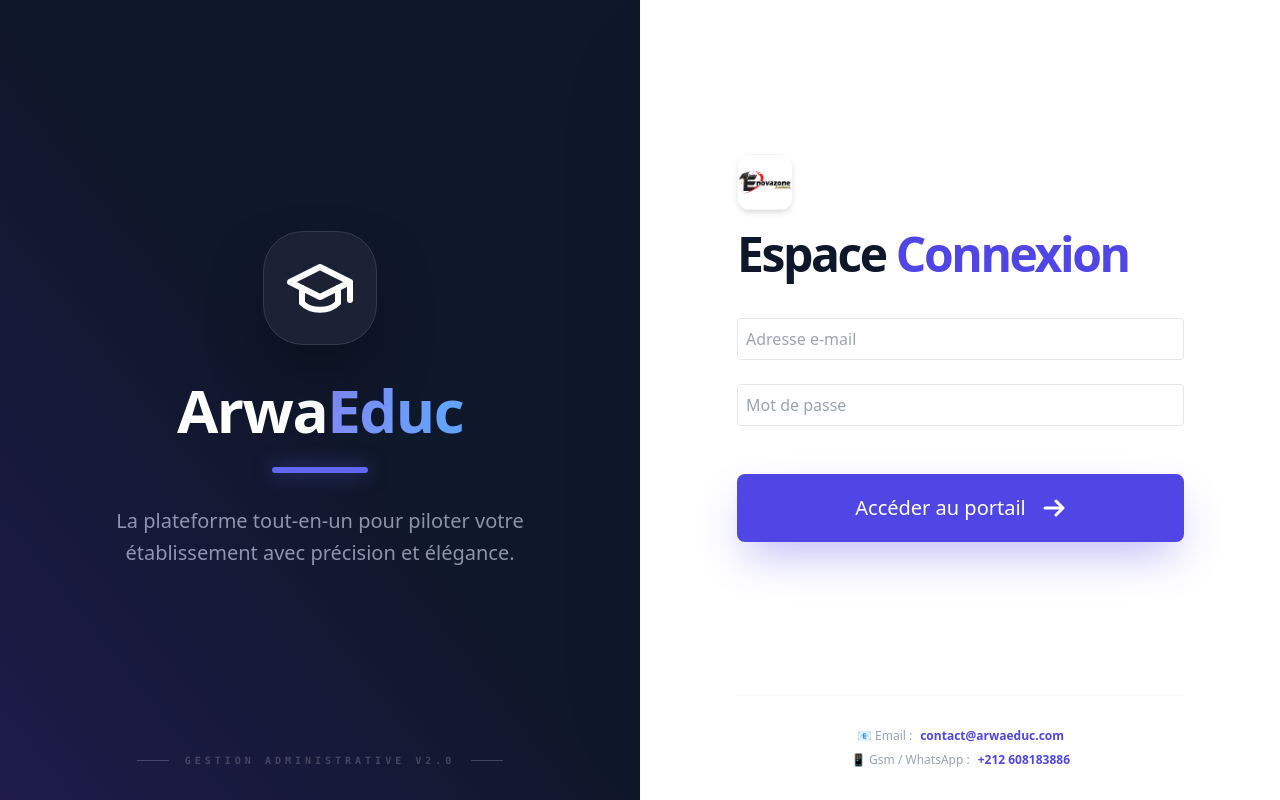
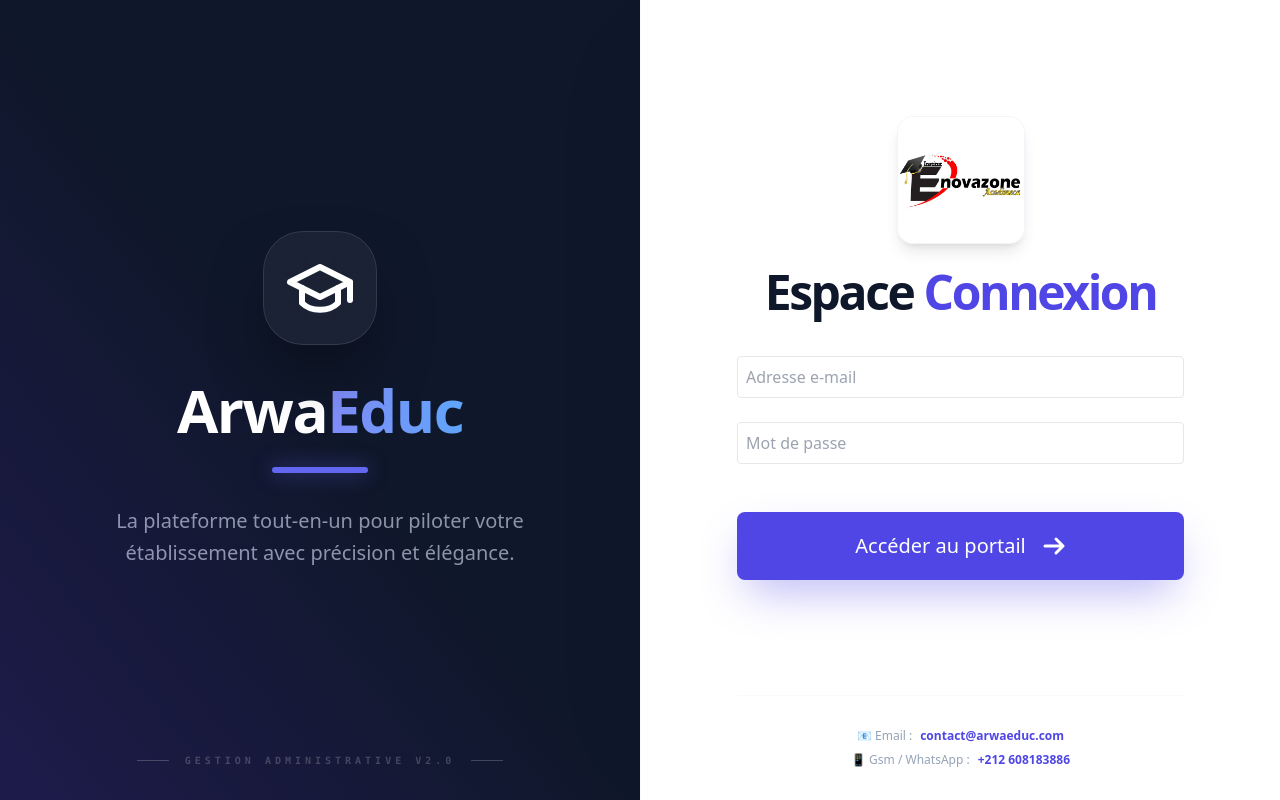
Before and after one commit to bestqrov/tinogim, a Next.js app in the folder frontend/: page /login in a window 1280 px wide. Built offline with nearby package versions, Linux system fonts and the light colour scheme.

Commit message:
feat: enlarge and center logo on main login page

```diff
--- a/frontend/app/login/page.tsx
+++ b/frontend/app/login/page.tsx
@@ -97,19 +97,19 @@
                         {/* Welcome Header */}
                         <div className="mb-6 lg:mb-8 animate-in fade-in slide-in-from-bottom-4 duration-700 delay-150">
                             {/* School Logo – above heading */}
-                            <div className="mb-5">
-                                <div className="w-14 h-14 rounded-xl overflow-hidden shadow-md border border-slate-100">
+                            <div className="mb-6 flex justify-center">
+                                <div className="w-32 h-32 rounded-2xl overflow-hidden shadow-lg border border-slate-100">
                                     <Image
                                         src="/assets/loggo.jpg"
                                         alt="Logo Enova"
-                                        width={56}
-                                        height={56}
+                                        width={128}
+                                        height={128}
                                         className="object-contain w-full h-full"
                                         priority
                                     />
                                 </div>
                             </div>
-                            <h1 className="text-4xl lg:text-5xl font-black tracking-tighter mb-2 text-slate-900 leading-tight">
+                            <h1 className="text-4xl lg:text-5xl font-black tracking-tighter mb-2 text-slate-900 leading-tight text-center">
                                 Espace <span className="text-indigo-600">Connexion</span>
                             </h1>
                         </div>
```
